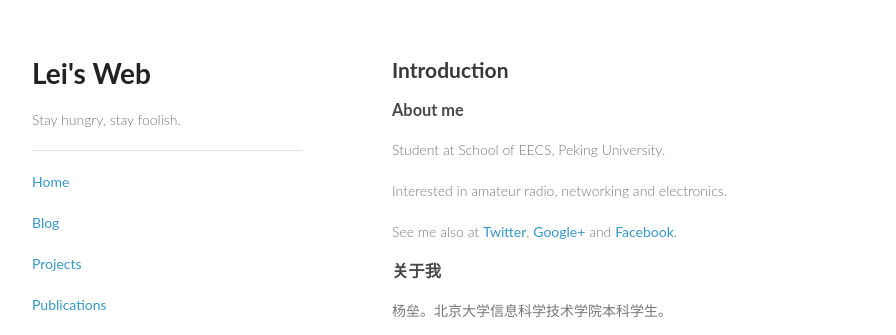
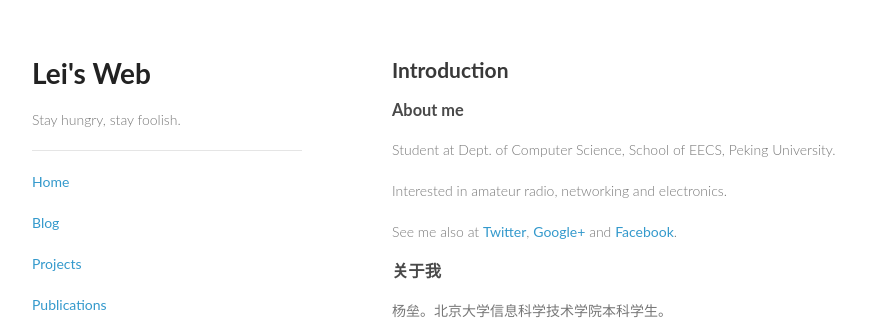
Before and after one commit to yangl1996/homepage, a Jekyll site: the page built from index.html, in a window 1280 px wide and 1058 px high. Shown: the top 335 px of the window, without its empty margins (178-1074 px from the left). Built offline with Jekyll 4.4.1, drawn with Linux system fonts in a browser that asks for light colours; some web fonts are replaced; comment, search, counter and statistics services are not loaded.

Commit message:
Update index.html

```diff
--- a/index.html
+++ b/index.html
@@ -6,7 +6,7 @@ title: Lei’s Web | Stay hungry, stay foolish.
 
 <h3>About me</h3>
 
-<p>Student at School of EECS, Peking University.</p>
+<p>Student at Dept. of Computer Science, School of EECS, Peking University.</p>
 
 <p>Interested in amateur radio, networking and electronics.</p>
 
```
